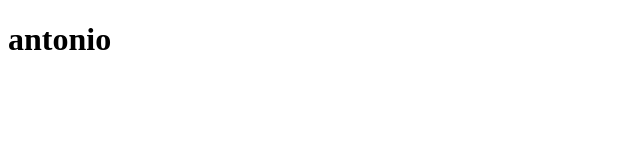
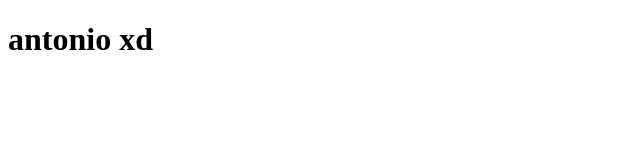
Before and after one commit to cuddlyantonio/repos, a plain HTML site: page index.html in a window 1280 px wide. Shown: the full height of the page, 0-640 px from the left. Drawn offline with Linux system fonts and the light colour scheme.

Commit message:
agregue un xd

```diff
--- a/index.html
+++ b/index.html
@@ -6,7 +6,7 @@
     <title>Document</title>
 </head>
 <body>
-    <h1>antonio</h1>
+    <h1>antonio xd</h1>
 
 </body>
 </html>
```
